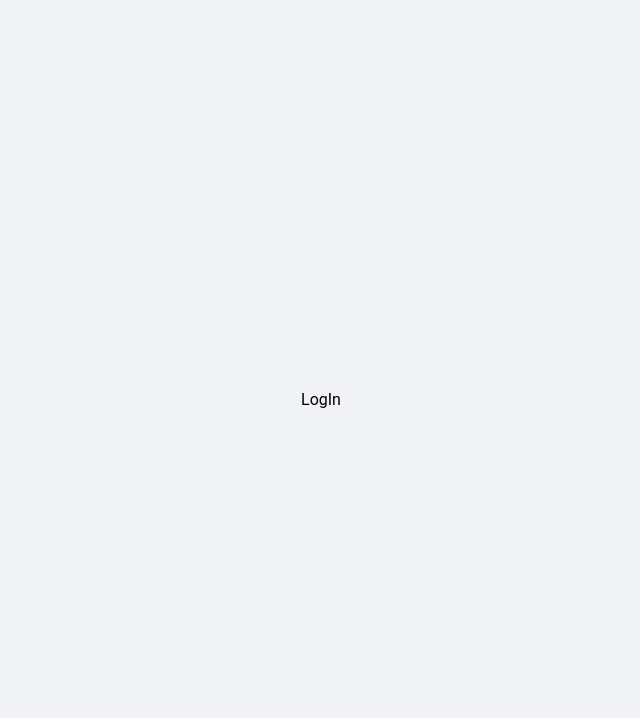
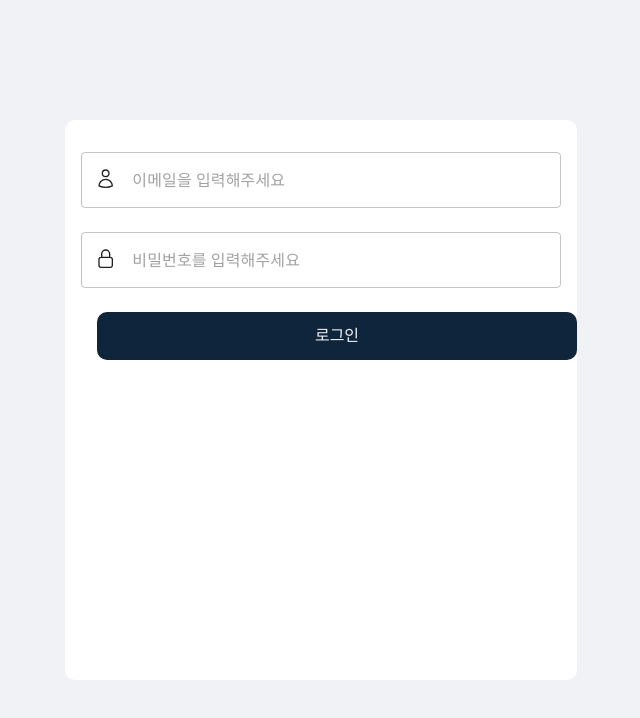
Before and after one commit to pre-onboarding-frontend-7-team-3/pre-onboarding-7th-3-2-3, a React (Vite) app: page / in a window 1280 px wide. Shown: the top 718 px of the page, without its empty margins (319-959 px from the left). Built offline with nearby package versions, Linux system fonts and the light colour scheme.

Commit message:
feat : 로그인 input value 통제가능하게 만듬

```diff
--- /dev/null
+++ b/src/hooks/useSignForm.ts
@@ -0,0 +1,19 @@
+import React, { useCallback, useState } from 'react';
+
+const useSignForm = () => {
+  const [userInfo, setUserInfo] = useState({ email: '', password: '' });
+
+  const handleInputValue = useCallback(
+    (key: string) => (e: React.ChangeEvent<HTMLInputElement>) => {
+      setUserInfo({ ...userInfo, [key]: e.target.value });
+    },
+    [userInfo]
+  );
+
+  return {
+    userInfo,
+    handleInputValue,
+  };
+};
+
+export default useSignForm;
--- a/src/pages/LogIn/LogIn.style.ts
+++ b/src/pages/LogIn/LogIn.style.ts
@@ -6,3 +6,32 @@ export const LogInWrapper = styled.section`
   height: 100vh;
   width: 100vw;
 `;
+
+export const LogInForm = styled.form`
+  ${({ theme }) => theme.flexColumn};
+  background: ${({ theme }) => theme.bg.white};
+  border-radius: 10px;
+  width: 40%;
+  height: 70%;
+  padding: 1rem;
+`;
+
+export const LogInInput = styled.input`
+  width: 90%;
+  padding: 1rem;
+  border-radius: 10px;
+  margin: 1rem;
+  border: 2px solid ${({ theme }) => theme.bg.grey};
+  :focus {
+    outline: none;
+  }
+`;
+
+export const LogInButton = styled.button`
+  margin: 1rem;
+  border-radius: 10px;
+  color: ${({ theme }) => theme.bg.grey};
+  padding: 1rem;
+  width: 100%;
+  background-color: ${({ theme }) => theme.bg.darkBlue};
+`;
--- a/src/pages/LogIn/Login.tsx
+++ b/src/pages/LogIn/Login.tsx
@@ -1,7 +1,66 @@
-import { LogInWrapper } from './LogIn.style';
+import {
+  LogInButton,
+  LogInForm,
+  LogInInput,
+  LogInWrapper,
+} from './LogIn.style';
+import { TextField, InputAdornment } from '@mui/material';
+import Icons from '@components/common/Icons';
+import { useEffect } from 'react';
+import { useNavigate } from 'react-router-dom';
+import useSignForm from '@hooks/useSignForm';
+import { investmentService } from '@apis/index';
 
 const LogIn = () => {
-  return <LogInWrapper>LogIn</LogInWrapper>;
+  const navigate = useNavigate();
+  const { userInfo, handleInputValue } = useSignForm();
+
+  const handleLogInButton = async () => {
+    const token = await investmentService.logIn(userInfo);
+    console.log(token);
+
+    // localStorage.setItem('token');
+    // navigate('/dashboard');
+  };
+
+  useEffect(() => {
+    if (localStorage.getItem('token')) {
+      navigate('/dashboard');
+    }
+  }, []);
+  return (
+    <LogInWrapper>
+      <LogInForm onClick={e => e.preventDefault()}>
+        <TextField
+          variant="outlined"
+          id="input-with-icon-textfield"
+          InputProps={{
+            startAdornment: (
+              <Icons.User width="1.5rem" height="1.5rem" marginRight="1rem" />
+            ),
+          }}
+          placeholder="이메일을 입력해주세요"
+          fullWidth
+          margin="normal"
+          onChange={handleInputValue('email')}
+        />
+        <TextField
+          variant="outlined"
+          id="input-with-icon-textfield"
+          InputProps={{
+            startAdornment: (
+              <Icons.Lock width="1.5rem" height="1.5rem" marginRight="1rem" />
+            ),
+          }}
+          placeholder="비밀번호를 입력해주세요"
+          fullWidth
+          margin="normal"
+          onChange={handleInputValue('password')}
+        />
+        <LogInButton onClick={handleLogInButton}>로그인</LogInButton>
+      </LogInForm>
+    </LogInWrapper>
+  );
 };
 
 export default LogIn;
```
